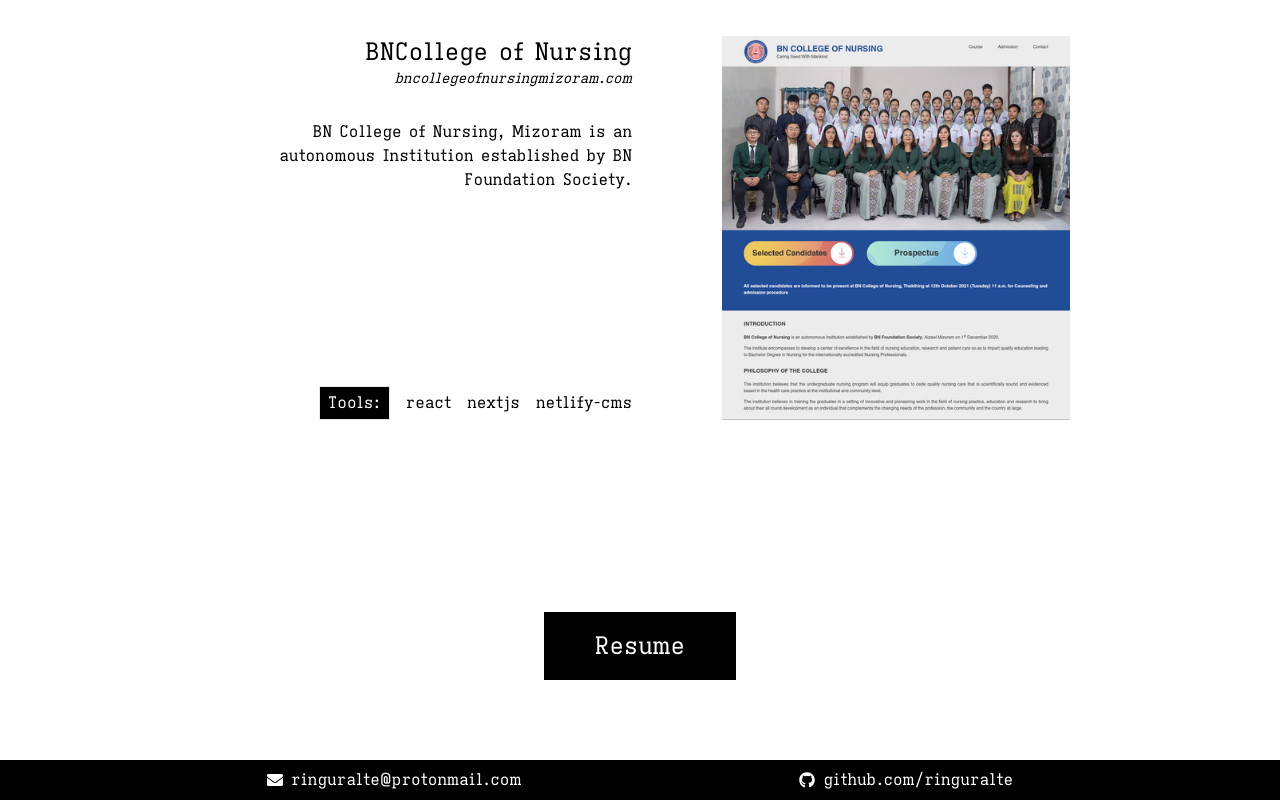
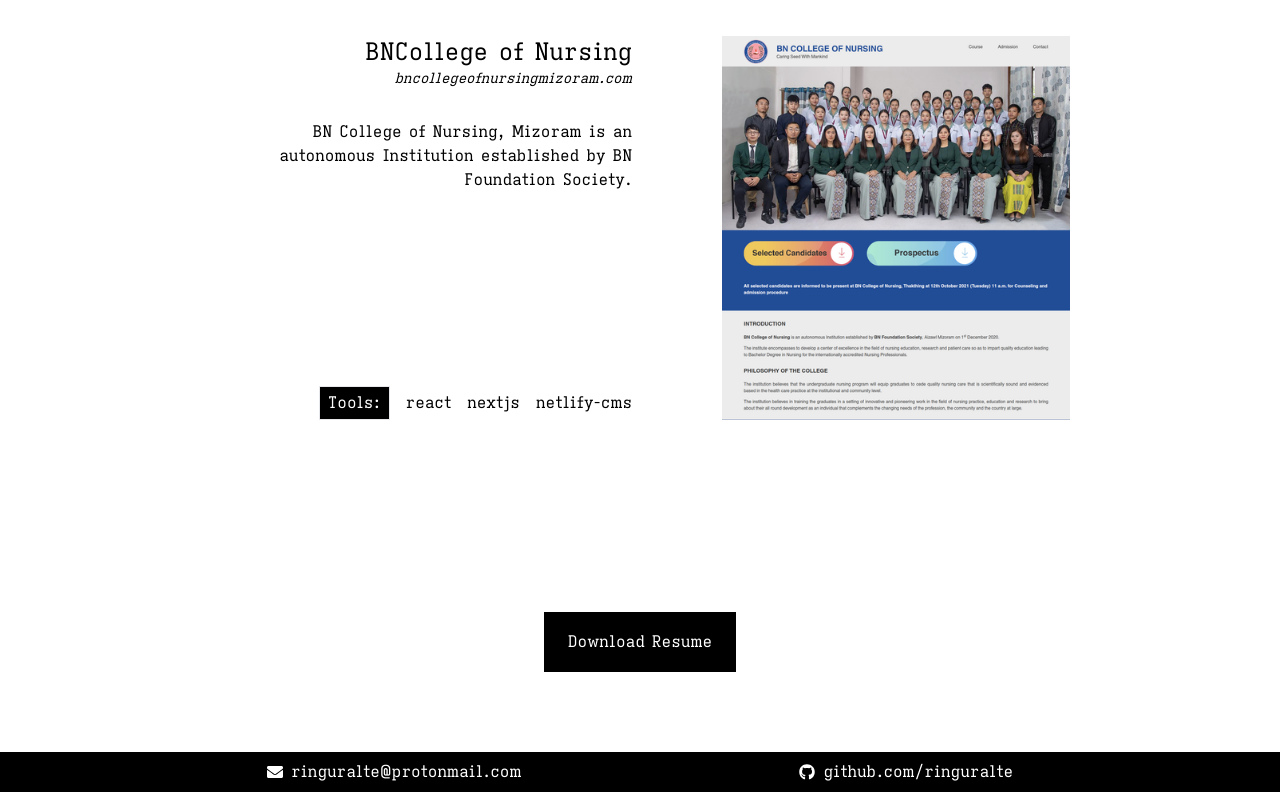
Before and after one commit to ringuralte/ringuralte, a Next.js app: page / in a window 1280 px wide. Shown: the part 2752-3552 px from the top of the page. Built offline with nearby package versions, Linux system fonts and the light colour scheme; a web font is replaced by a local one.

Commit message:
Add downloadable resume pdf file

```diff
--- /dev/null
+++ b/components/DownloadResume.tsx
@@ -0,0 +1,38 @@
+import axios from "axios";
+import { ComponentContainer } from "./layout/Container";
+import fileDownload from "js-file-download";
+
+export const DownloadResume = () => {
+  const url = "/pdf/lalringzuala-resume.pdf";
+  const filename = "lalringzuala-resume.pdf";
+
+  const downloadFile = (url: string, filename: string) => {
+    if (url.length === 0) {
+      alert("There was a problem with the download, please try again");
+    }
+    axios
+      .get(url, {
+        headers: {
+          "Content-Type": "application/octet-stream",
+          "Content-Disposition": "attachment",
+        },
+        responseType: "arraybuffer",
+      })
+      .then((res) => {
+        fileDownload(res.data, filename);
+      })
+      .catch((error) => {
+        alert("There was a problem with the download, please try again later");
+      });
+  };
+  return (
+    <ComponentContainer>
+      <button
+        onClick={() => downloadFile(url, filename)}
+        className="p-2 w-40 text-center text-white bg-black border-2 border-black md:p-4 md:w-48 hover:text-black hover:bg-white"
+      >
+        Download Resume
+      </button>
+    </ComponentContainer>
+  );
+};
--- a/package.json
+++ b/package.json
@@ -15,6 +15,7 @@
     "@fortawesome/free-solid-svg-icons": "^5.15.4",
     "@fortawesome/react-fontawesome": "^0.1.16",
     "axios": "^0.24.0",
+    "js-file-download": "^0.4.12",
     "next": "12.0.4",
     "react": "17.0.2",
     "react-dom": "17.0.2",
--- a/pages/index.tsx
+++ b/pages/index.tsx
@@ -8,6 +8,7 @@
 import { server } from "../config";
 import { TitleBox } from "@/components/TitleBox";
 import { ComponentContainer } from "@/components/layout/Container";
+import { DownloadResume } from "@/components/DownloadResume";
 
 const Home: NextPage = ({
   projects,
@@ -32,9 +33,7 @@
             <Projects projects={projects} />
           </div>
         </div>
-			  <ComponentContainer>
-				  <TitleBox title="Resume" />
-			  </ComponentContainer>
+        <DownloadResume />
         <div className="flex-grow h-20" />
         <div className="flex flex-col bg-black items-center mx-auto w-full">
           <Footer />
```
Also changed, not shown: 2 other files (tests, documents, lock files or other folders).
